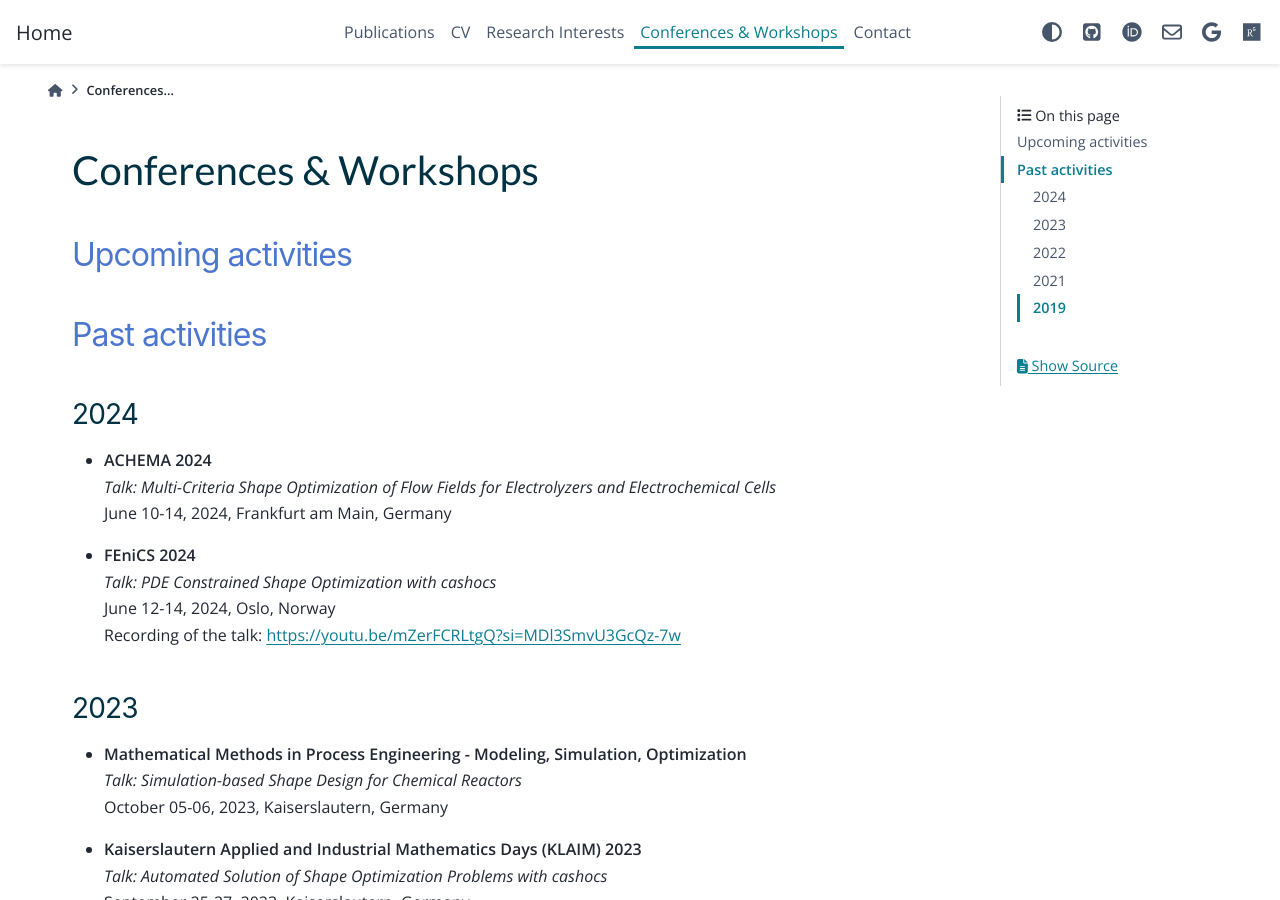
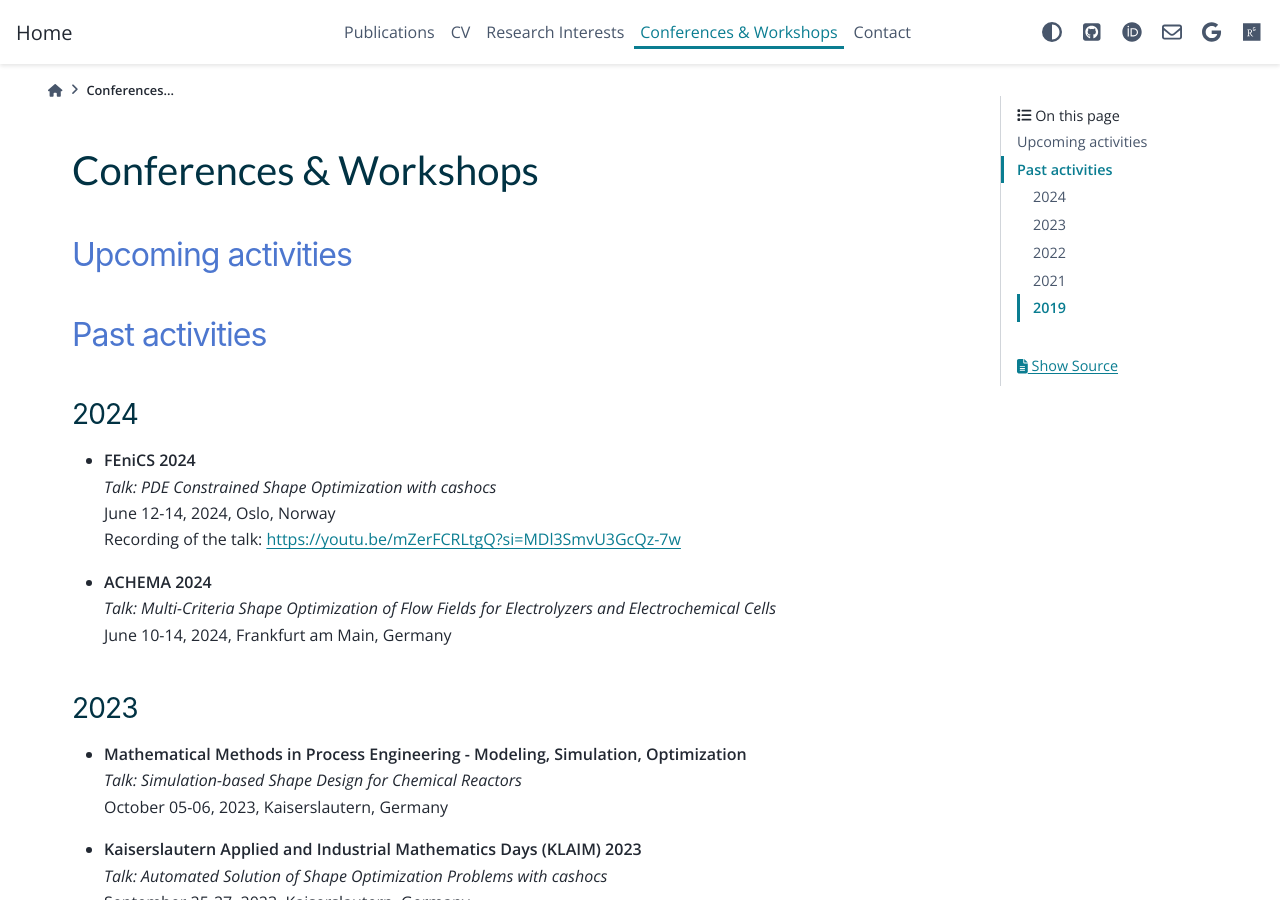
Before and after one commit to sblauth/sblauth.github.io, a Sphinx documentation site: the page built from source/conferences.rst, in a window 1280 px wide and 900 px high. Built offline with Sphinx 7.4.7 and the PyData theme 0.15.4, drawn with Linux system fonts in a browser that asks for light colours.

```diff
--- a/source/conferences.rst
+++ b/source/conferences.rst
@@ -12,14 +12,14 @@ Past activities
 2024
 ^^^^
 
-* | **ACHEMA 2024**
-  | *Talk: Multi-Criteria Shape Optimization of Flow Fields for Electrolyzers and Electrochemical Cells*
-  | June 10-14, 2024, Frankfurt am Main, Germany
-
 * | **FEniCS 2024**
   | *Talk: PDE Constrained Shape Optimization with cashocs*
   | June 12-14, 2024, Oslo, Norway
   | Recording of the talk: `<https://youtu.be/mZerFCRLtgQ?si=MDl3SmvU3GcQz-7w>`_
+
+* | **ACHEMA 2024**
+  | *Talk: Multi-Criteria Shape Optimization of Flow Fields for Electrolyzers and Electrochemical Cells*
+  | June 10-14, 2024, Frankfurt am Main, Germany
 
 
 2023
```
